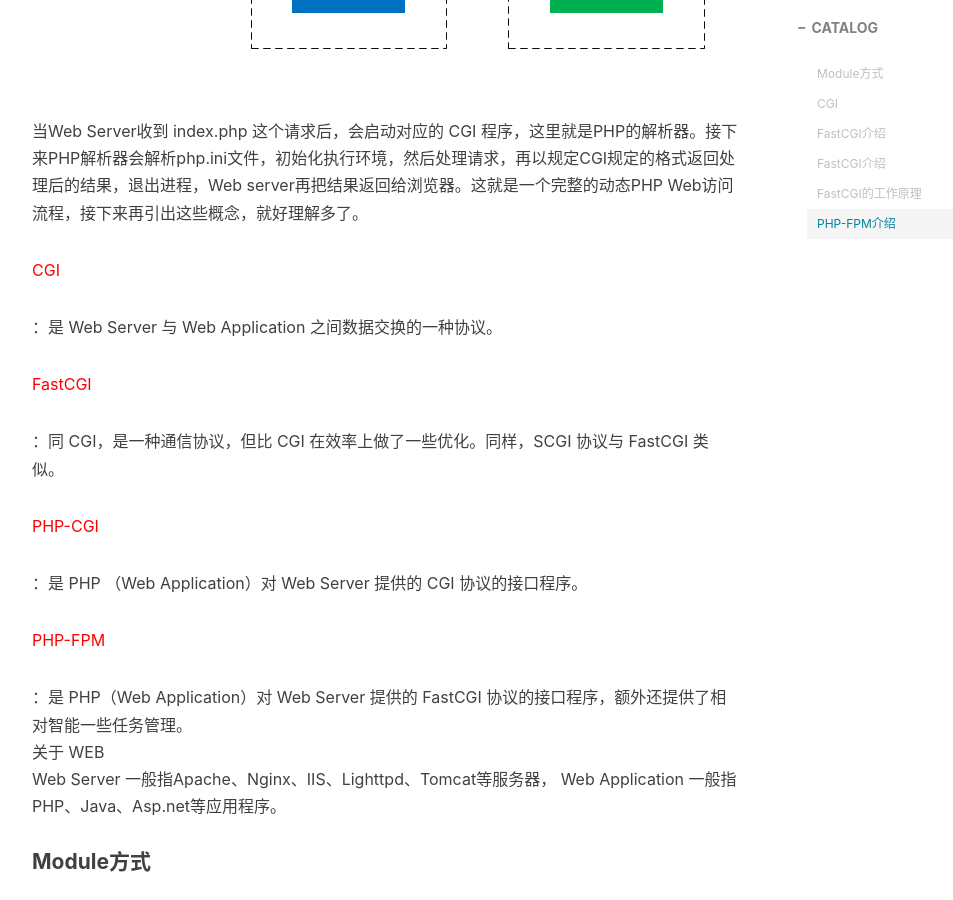
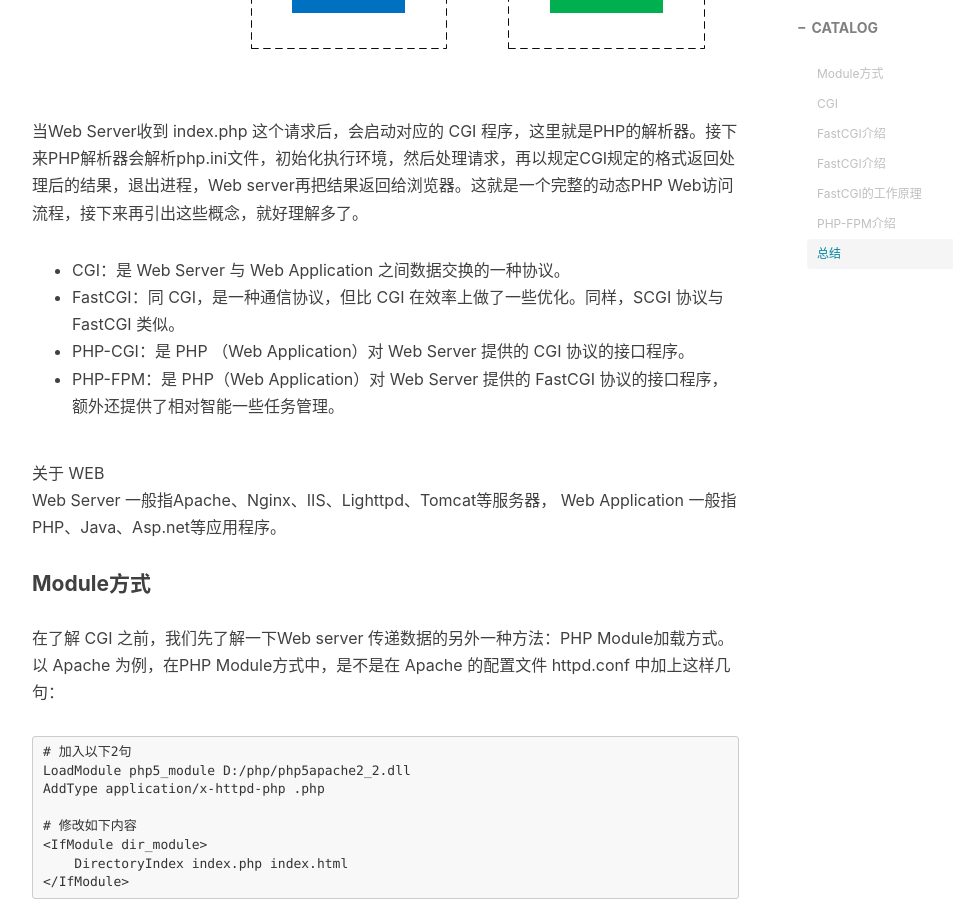
Before and after one commit to ryuqing/ikinblog, a Jekyll site: the page built from _posts/2017-07-06-php-CGI、FastCGI和PHP-FPM.md, in a window 1280 px wide and 900 px high, scrolled down 1360 px. Shown: the whole window, without its empty margins (233-1186 px from the left). Built offline with Jekyll 4.4.1, drawn with Linux system fonts in a browser that asks for light colours; nearby versions of some CDN libraries; comment, search, counter and statistics services are not loaded; some of the changed text lies outside the part shown.

Commit message:
fix format

```diff
--- a/_posts/2017-07-06-php-CGI、FastCGI和PHP-FPM.md
+++ b/_posts/2017-07-06-php-CGI、FastCGI和PHP-FPM.md
@@ -22,10 +22,11 @@ tags:
 ![GitHub Mark](http://oschina.online/img/in-post/fast-cgi-php-2.png "introduct")
 当Web Server收到 index.php 这个请求后，会启动对应的 CGI 程序，这里就是PHP的解析器。接下来PHP解析器会解析php.ini文件，初始化执行环境，然后处理请求，再以规定CGI规定的格式返回处理后的结果，退出进程，Web server再把结果返回给浏览器。这就是一个完整的动态PHP Web访问流程，接下来再引出这些概念，就好理解多了。
 
-<font color=red>CGI</font>：是 Web Server 与 Web Application 之间数据交换的一种协议。
-<font color=red> FastCGI </font>：同 CGI，是一种通信协议，但比 CGI 在效率上做了一些优化。同样，SCGI 协议与 FastCGI 类似。
-<font color=red>PHP-CGI</font>：是 PHP （Web Application）对 Web Server 提供的 CGI 协议的接口程序。
-<font color=red>PHP-FPM</font>：是 PHP（Web Application）对 Web Server 提供的 FastCGI 协议的接口程序，额外还提供了相对智能一些任务管理。
+* CGI：是 Web Server 与 Web Application 之间数据交换的一种协议。
+* FastCGI：同 CGI，是一种通信协议，但比 CGI 在效率上做了一些优化。同样，SCGI 协议与 FastCGI 类似。
+* PHP-CGI：是 PHP （Web Application）对 Web Server 提供的 CGI 协议的接口程序。
+* PHP-FPM：是 PHP（Web Application）对 Web Server 提供的 FastCGI 协议的接口程序，额外还提供了相对智能一些任务管理。
+
 关于 WEB
 Web Server 一般指Apache、Nginx、IIS、Lighttpd、Tomcat等服务器，
 Web Application 一般指PHP、Java、Asp.net等应用程序。
@@ -116,7 +117,7 @@ PHP-CGI就是PHP实现的自带的FastCGI管理器。 虽然是php官方出品
 
 PHP-FPM通过生成新的子进程可以实现php.ini修改后的平滑重启。
 
-####总结
+#### 总结
 最后，我们来总结一下，这些技术经过不断的升级，可以解决什么问题（不然也不会升级嘛）。
 ![GitHub Mark](http://oschina.online/img/in-post/php-fastcgi-5.png "introduce")
 所以，如果要搭建一个高性能的PHP WEB服务器，目前最佳的方式是Apache/Nginx + FastCGI + PHP-FPM(+PHP-CGI)方式了，不要再使用 Module加载或者 CGI 方式啦：）
```
